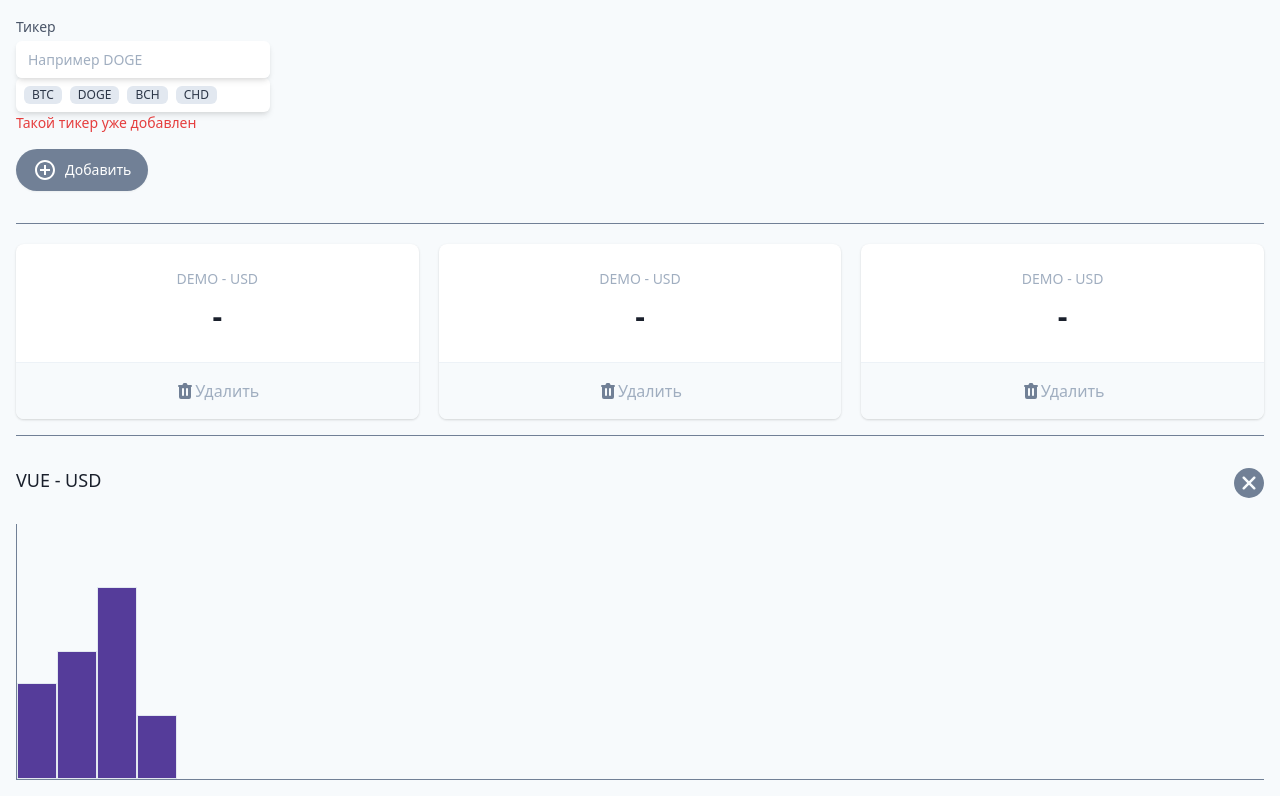
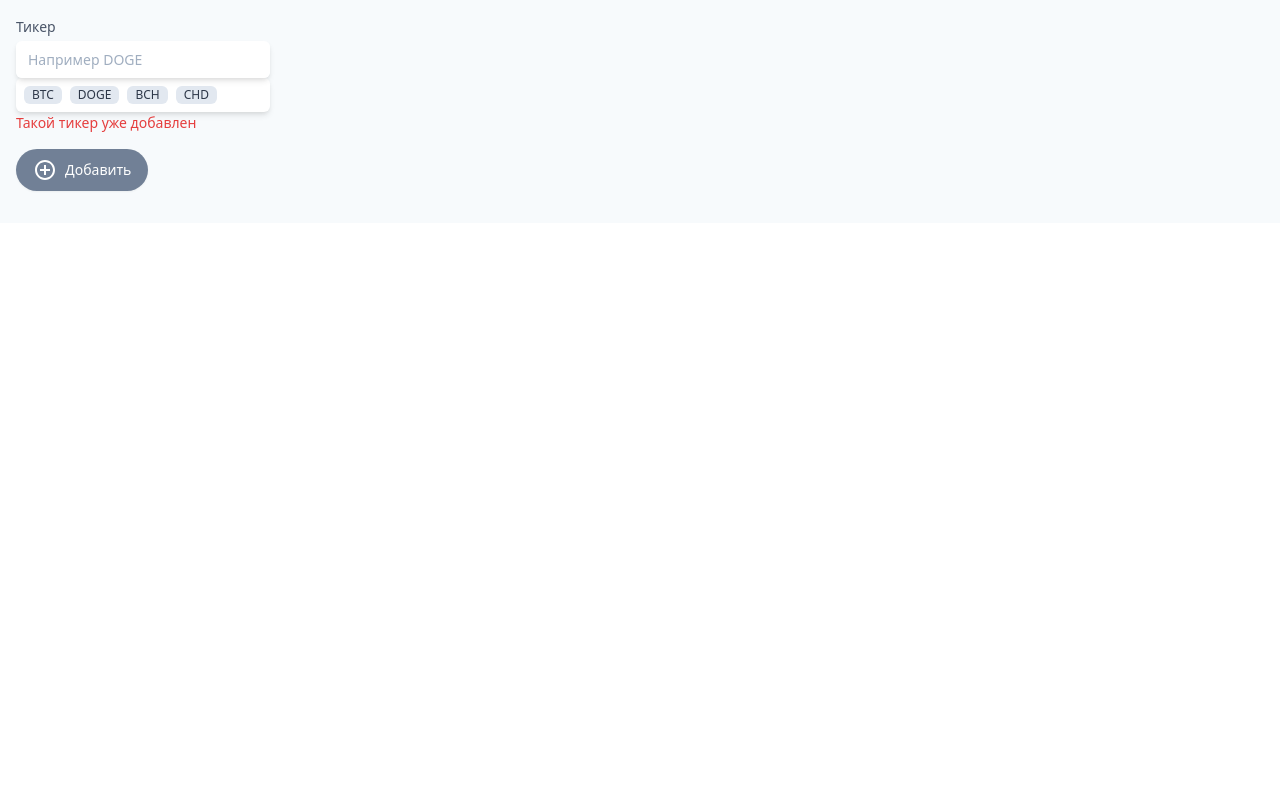
Before and after one commit to nntyuz/cryptonomicon, a Vue app: page / in a window 1280 px wide. Built offline with nearby package versions, Linux system fonts and the light colour scheme.

Commit message:
#2 complete

```diff
--- a/src/App.vue
+++ b/src/App.vue
@@ -52,8 +52,9 @@
       <template v-if="tickers.length > 0">
         <hr class="w-full border-t border-gray-600 my-4" />
         <dl class="mt-5 grid grid-cols-1 gap-5 sm:grid-cols-3">
-          <div v-for="t in tickers" :key="t.name"
-            class="bg-white overflow-hidden shadow rounded-lg border-purple-800 border-solid cursor-pointer">
+          <div v-for="t in tickers" :key="t.name" @click="select(t)" :class="{
+            'border-4': sel === t
+          }" class="bg-white overflow-hidden shadow rounded-lg border-purple-800 border-solid cursor-pointer">
             <div class="px-4 py-5 sm:p-6 text-center">
               <dt class="text-sm font-medium text-gray-500 truncate">
                 {{ t.name }} - USD
@@ -63,7 +64,7 @@
               </dd>
             </div>
             <div class="w-full border-t border-gray-200"></div>
-            <button @click="handleDelete(t)"
+            <button @click.stop="handleDelete(t)"
               class="flex items-center justify-center font-medium w-full bg-gray-100 px-4 py-4 sm:px-6 text-md text-gray-500 hover:text-gray-600 hover:bg-gray-200 hover:opacity-20 transition-all focus:outline-none">
               <svg class="h-5 w-5" xmlns="http://www.w3.org/2000/svg" viewBox="0 0 20 20" fill="#718096"
                 aria-hidden="true">
@@ -76,17 +77,15 @@
         </dl>
         <hr class="w-full border-t border-gray-600 my-4" />
       </template>
-      <section class="relative">
+      <section v-if="sel" class="relative">
         <h3 class="text-lg leading-6 font-medium text-gray-900 my-8">
-          VUE - USD
+          {{ sel.name }} - USD
         </h3>
         <div class="flex items-end border-gray-600 border-b border-l h-64">
-          <div class="bg-purple-800 border w-10 h-24"></div>
-          <div class="bg-purple-800 border w-10 h-32"></div>
-          <div class="bg-purple-800 border w-10 h-48"></div>
-          <div class="bg-purple-800 border w-10 h-16"></div>
+          <div v-for="(bar, idx) in normalizeGraph()" :key="idx" :style="{ height: `${bar}%` }"
+            class="bg-purple-800 border w-10"></div>
         </div>
-        <button type="button" class="absolute top-0 right-0">
+        <button @click="sel = null" type="button" class="absolute top-0 right-0">
           <svg xmlns="http://www.w3.org/2000/svg" xmlns:xlink="http://www.w3.org/1999/xlink"
             xmlns:svgjs="http://svgjs.com/svgjs" version="1.1" width="30" height="30" x="0" y="0"
             viewBox="0 0 511.76 511.76" style="enable-background: new 0 0 512 512" xml:space="preserve">
@@ -108,26 +107,48 @@
 
   data() {
     return {
-      ticker: null,
-      tickers: [
-        { name: "DEMO", price: "-" },
-        { name: "DEMO", price: "-" },
-        { name: "DEMO", price: "-" },
-      ],
+      ticker: '',
+      tickers: [],
+      sel: null,
+      graph: [],
     };
   },
   methods: {
     add() {
-      const newTicker = {
+      const currentTicker = {
         name: this.ticker,
         price: "-",
       };
-      this.tickers.push(newTicker);
-      this.ticker = "";
+      this.tickers.push(currentTicker);
+      setInterval(async () => {
+        const f = await fetch(
+          `https://min-api.cryptocompare.com/data/price?fsym=${currentTicker.name}&tsyms=USD&api_key=bae8a91f5edbb1f0654033308579e016345fc9530a5cf87d9b85a09f8544cf63`
+        );
+        const data = await f.json();
+        this.tickers.find(t => t.name === currentTicker.name).price = data.USD > 1 ? data.USD.toFixed(2) : data.USD.toPrecision(2);
+        if (this.sel.name === currentTicker.name) {
+          this.graph.push(data.USD)
+        }
+      }, 3000)
+      this.ticker = '';
     },
+
+    select(ticker) {
+      this.sel = ticker
+      this.graph = [];
+    },
+
     handleDelete(tickerToRemove) {
       this.tickers = this.tickers.filter((t) => t !== tickerToRemove);
     },
+
+    normalizeGraph() {
+      const maxValue = Math.max(...this.graph);
+      const minValue = Math.min(...this.graph);
+      return this.graph.map(
+        price => 5 + ((price - minValue) * 95) / (maxValue - minValue)
+      );
+    }
   },
 };
 </script>
```
